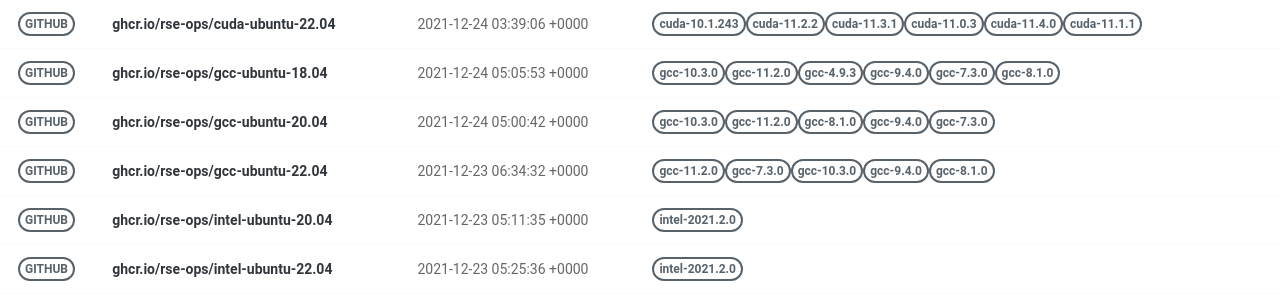
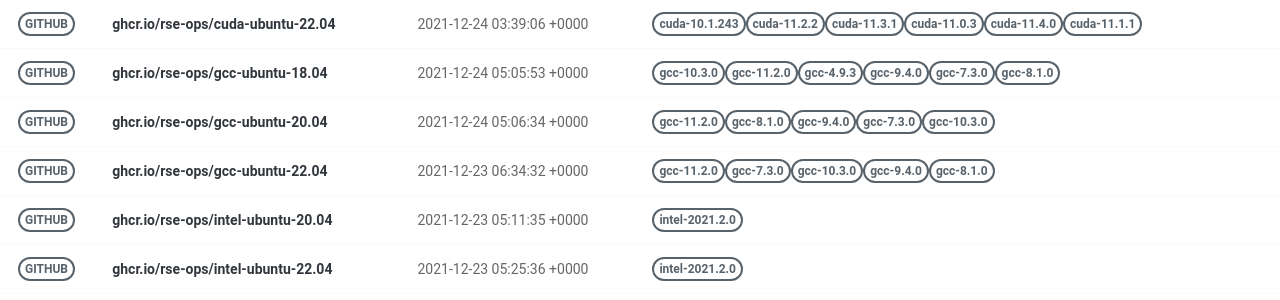
Before and after one commit to rse-ops/docker-images, a Jekyll site: the page built from pages/index.md, in a window 1280 px wide. Shown: the part 326-626 px from the top of the page. Built offline with Jekyll 4.4.1, drawn with Linux system fonts in a browser that asks for light colours; nearby versions of some CDN libraries.

Commit message:
Automated push to update library 2021-12-24

```diff
--- a/_library/ghcr.io-rse-ops-gcc-ubuntu-20.04.md
+++ b/_library/ghcr.io-rse-ops-gcc-ubuntu-20.04.md
@@ -1,14 +1,11 @@
 ---
 layout: container
 name: ghcr.io/rse-ops/gcc-ubuntu-20.04
-updated_at: 2021-12-24 05:00:42.961772
+updated_at: 2021-12-24 05:06:34.522456
 
 
 container_url: https://github.com/orgs/rse-ops/packages/container/package/gcc-ubuntu-20.04
 versions:
- - tag: gcc-10.3.0
-   dockerfile: https://github.com/rse-ops/docker-images/blob/main/ubuntu/gcc/Dockerfile
-   manifest: https://crane.ggcr.dev/manifest/ghcr.io/rse-ops/gcc-ubuntu-20.04:gcc-10.3.0
  - tag: gcc-11.2.0
    dockerfile: https://github.com/rse-ops/docker-images/blob/main/ubuntu/gcc/Dockerfile
    manifest: https://crane.ggcr.dev/manifest/ghcr.io/rse-ops/gcc-ubuntu-20.04:gcc-11.2.0
```
Also changed, not shown: other parts of _library/ghcr.io-rse-ops-gcc-ubuntu-20.04.md (+3 -0 lines).
